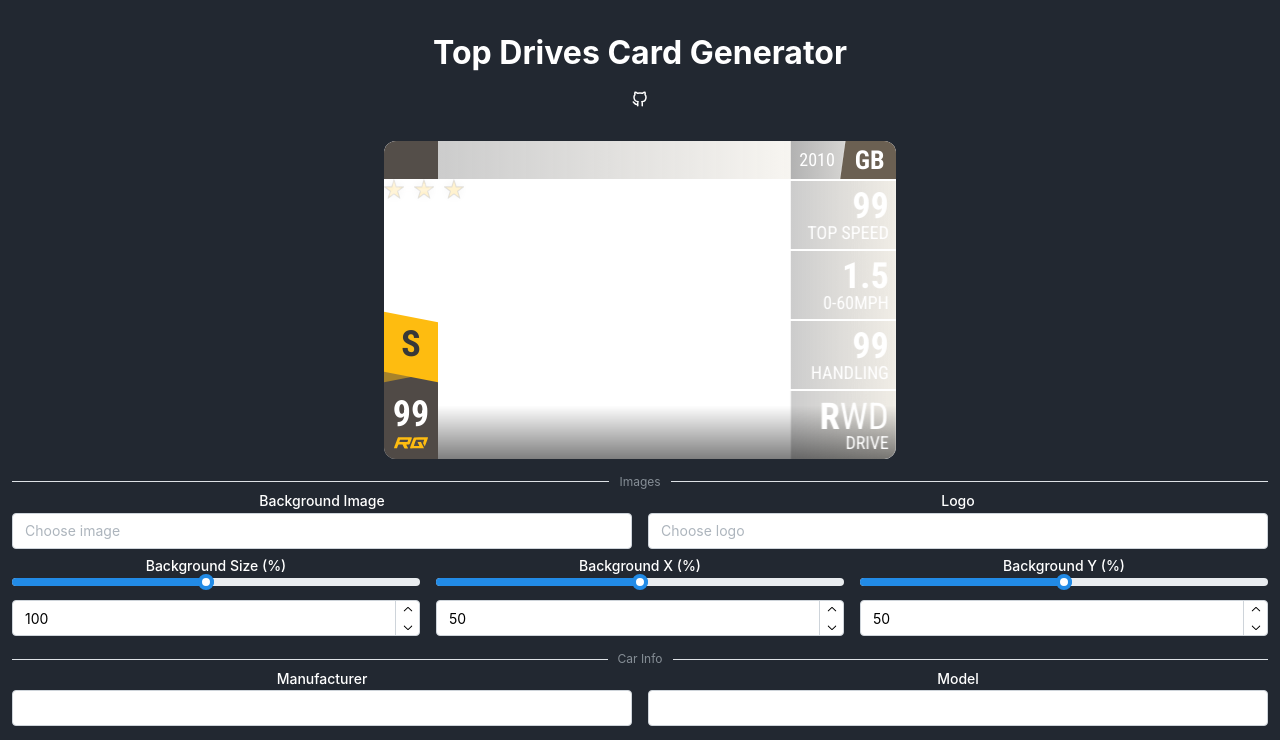
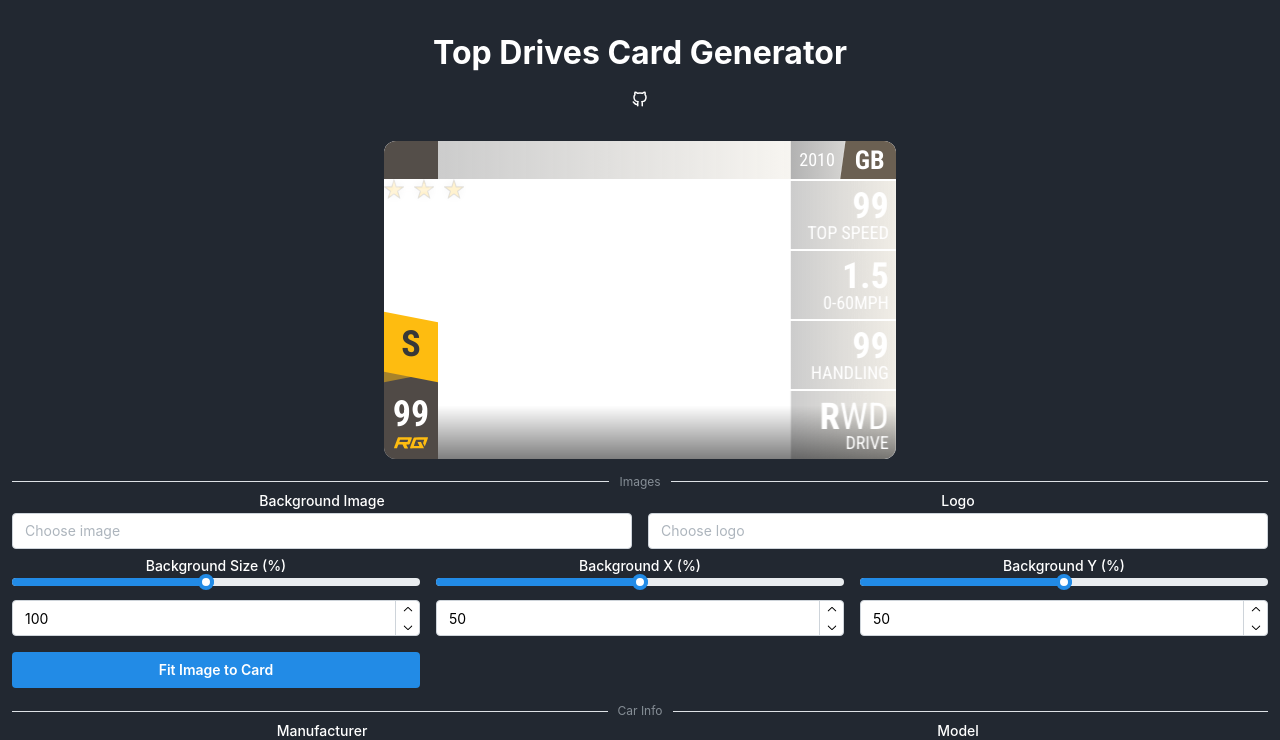
Before and after one commit to TheCodeHeist/cdid-card-generator, a React (Vite) app: page / in a window 1280 px wide. Shown: the top 740 px of the page. Built offline with nearby package versions, Linux system fonts and the light colour scheme.

Commit message:
Add button to fit image to card

```diff
--- a/src/App.tsx
+++ b/src/App.tsx
@@ -7,6 +7,7 @@
 import { IconBrandGithub } from '@tabler/icons-react';
 
 import "./App.css";
+import { getFitImageToCardPercentage } from "./utils/utils";
 
 export const CARD_WIDTH = 1280;
 export const CARD_HEIGHT = 795;
@@ -14,6 +15,7 @@
 export type FormsData = {
 	image: string | null;
 	imageFile: File | null;
+	imageDimension: { width: number, height: number } | null;
 	logo: string | null;
 	logoFile: File | null;
 	bgSize: number;
@@ -35,6 +37,7 @@
 const defaultFormData: FormsData = {
 	image: null,
 	imageFile: null,
+	imageDimension: null,
 	logo: null,
 	logoFile: null,
 	bgSize: 100,
@@ -89,14 +92,33 @@
 		if (file) {
 			const reader = new FileReader()
 			reader.onload = () => {
-				updateField('image', reader.result as string);
-				updateField('imageFile', file);
+				const imageSrc = reader.result as string;
+
+				// Load image to get its dimensions
+				const img = new Image();
+				img.onload = () => {
+					const width = img.naturalWidth;
+					const height = img.naturalHeight;
+
+					const percentage = getFitImageToCardPercentage(width, height);
+					setFormData((prev) => ({
+						...prev,
+						image: imageSrc,
+						imageFile: file,
+						imageDimension: { width: width, height: height },
+						bgSize: percentage,
+						bgX: 50,
+						bgY: 50,
+					}));
+				}
+				img.src = imageSrc;
 			}
 			reader.readAsDataURL(file)
 		}
 		else {
 			updateField('image', null);
 			updateField('imageFile', null);
+			updateField("imageDimension", null);
 		}
 	}
 
@@ -113,6 +135,20 @@
 			updateField('logo', null);
 			updateField('logoFile', null);
 		}
+	}
+
+	const fitImageToCard = () => {
+		if (!formData.imageDimension) return;
+		const { width, height } = formData.imageDimension;
+
+		const percentage = getFitImageToCardPercentage(width, height);
+
+		setFormData((prev) => ({
+			...prev,
+			bgSize: percentage,
+			bgX: 50,
+			bgY: 50,
+		}));
 	}
 
 	return (
@@ -147,6 +183,7 @@
 						handleLogoChange={handleLogoChange}
 						updateField={updateField}
 						exporting={exporting}
+						fitImageToCard={fitImageToCard}
 					/>
 				</Box>
 			</Group>
--- a/src/components/FormContent.tsx
+++ b/src/components/FormContent.tsx
@@ -1,4 +1,4 @@
-import { FileInput, NumberInput, Slider, TextInput, Select, Grid, Divider, Stack, InputLabel } from "@mantine/core";
+import { FileInput, NumberInput, Slider, TextInput, Select, Grid, Divider, Stack, InputLabel, Button } from "@mantine/core";
 import type { FormsData } from "../App";
 
 interface FormContentI {
@@ -6,11 +6,12 @@
     handleImageChange: (file: File | null) => void;
     handleLogoChange: (file: File | null) => void;
     updateField: <K extends keyof FormsData>(key: K, value: FormsData[K]) => void;
+	fitImageToCard: () => void;
 	exporting: boolean;
 }
 
-const FormContent = ({ formData, handleImageChange, handleLogoChange, updateField, exporting }: FormContentI) => {
-    return (
+const FormContent = ({ formData, handleImageChange, handleLogoChange, updateField, fitImageToCard, exporting }: FormContentI) => {
+	return (
         <>
             <Divider label="Images" labelPosition="center" />
 			<Grid>
@@ -100,6 +101,15 @@
 							disabled={exporting}
 						/>
 					</Stack>
+				</Grid.Col>
+				<Grid.Col span={4}>
+					<Button
+						onClick={fitImageToCard}
+						fullWidth
+						disabled={exporting}
+					>
+						Fit Image to Card
+					</Button>
 				</Grid.Col>
 			</Grid>
 
--- a/src/utils/utils.ts
+++ b/src/utils/utils.ts
@@ -1,3 +1,5 @@
+import { CARD_WIDTH, CARD_HEIGHT } from "../App";
+
 export const valueToNumber = (value: any) => {
     return isNaN(Number(value)) ? 0 : Number(value);
 }
@@ -21,3 +23,9 @@
     if (rq >= 20) return "E";
     return "F";
 }
+
+export const getFitImageToCardPercentage = (imageWidth: number, imageHeight: number) => {
+	const scaledHeight = (imageHeight / imageWidth) * CARD_WIDTH;
+	const scale = CARD_HEIGHT / scaledHeight;
+	return Math.max(100, scale * 100);
+};
```
